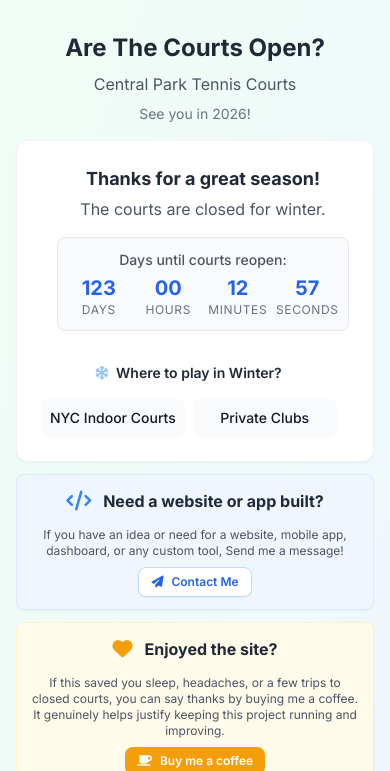
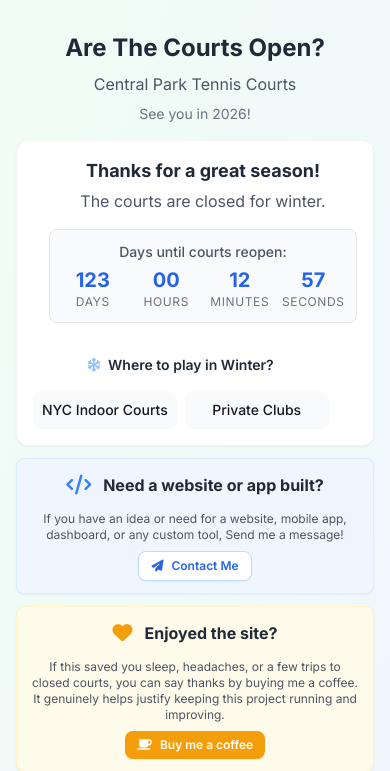
Before and after one commit to DannyFisher1/arethecourtsopen, a Flask app: page / in a window 390 px wide. Shown: the top 771 px of the page. Run offline with Flask 3, Linux system fonts and the light colour scheme; some libraries are stand-ins or nearby versions.

Commit message:
updated size

```diff
--- a/templates/off-season.html
+++ b/templates/off-season.html
@@ -31,7 +31,7 @@
 
         <main class="max-w-3xl mx-auto space-y-3 md:space-y-6">
             <!-- Season Update & Winter Alternatives -->
-            <div class="bg-white rounded-xl p-6 md:p-8 shadow-sm border border-gray-100">
+            <div class="bg-white rounded-xl p-4 md:p-8 shadow-sm border border-gray-100">
                 <div class="flex flex-col lg:flex-row items-start gap-4 lg:gap-8">
                     <!-- Season Message -->
                     <div class="flex-1 text-center lg:text-left">
```
